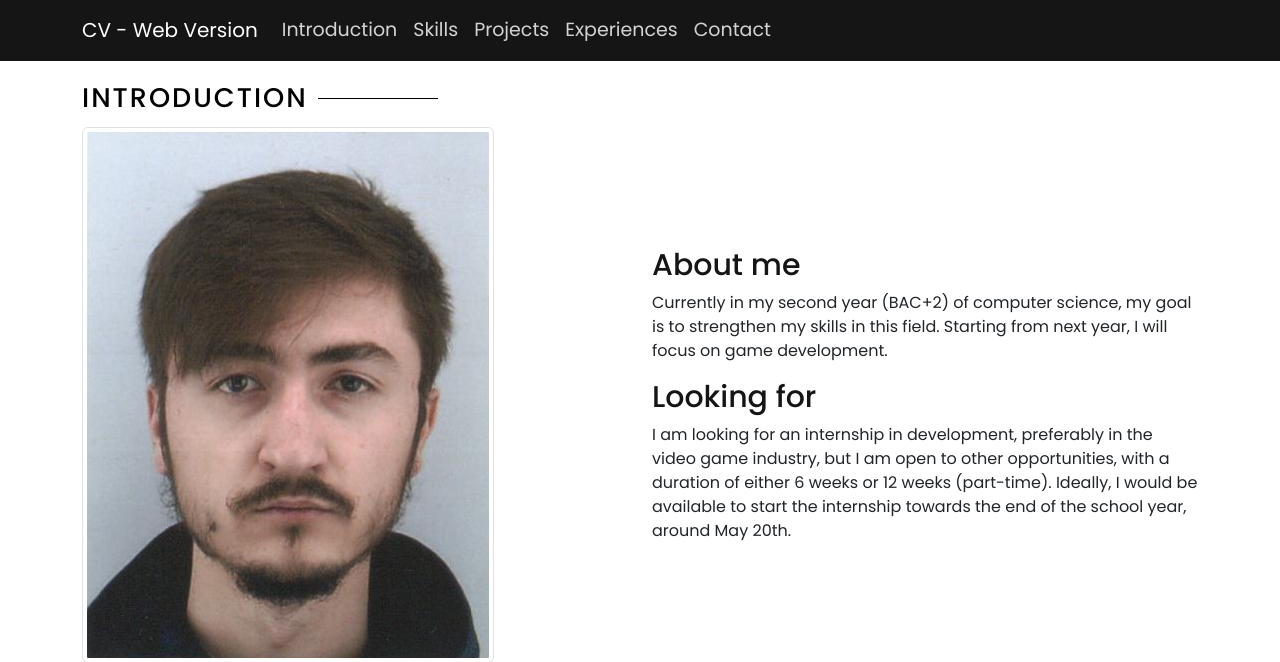
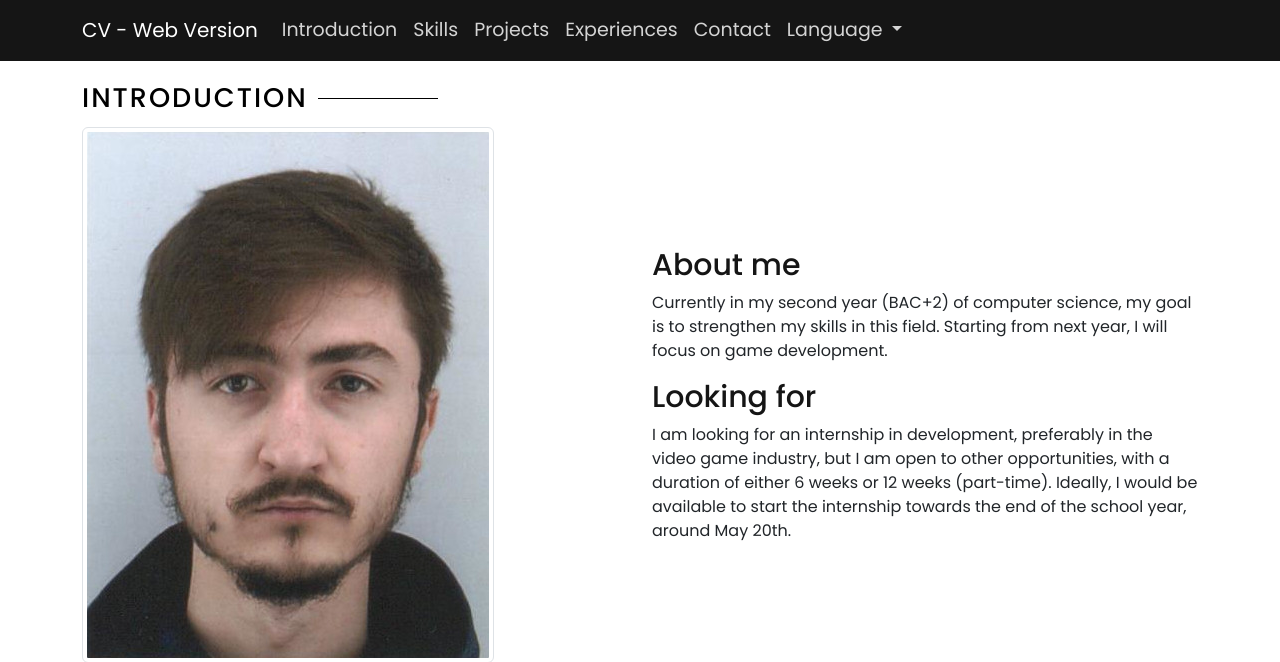
Before and after one commit to MihutaMihail/mihutamihail.github.io, a PHP site: page / in a window 1280 px wide. Shown: the top 662 px of the page. Run offline with PHP 8.4, Linux system fonts and the light colour scheme; some libraries are stand-ins or nearby versions.

Commit message:
[ADD] change language

```diff
--- a/assets/css/index.css
+++ b/assets/css/index.css
@@ -40,6 +40,11 @@ h2 {
 
 .navbar-toggler {
   background-color: white !important;
+}
+
+.dropdown-menu[data-bs-popper] {
+  background: #151515 !important;
+  border: solid white 2px;
 }
 
 /*--------------------------------------------------------------
--- a/assets/js/changeLanguage.js
+++ b/assets/js/changeLanguage.js
@@ -0,0 +1,31 @@
+// Change website text based on chosen language
+function changeLanguage(lang) {
+    const contentPath = lang === "en" ? "assets/json/english-content.json" : "assets/json/french-content.json";
+
+    /**
+     * Chaining methods with the dot notation is a way to handle asynchronous operations.
+     * This approach works because we're using functions specifically designed to handle async
+     * operations and return promises.
+     *
+     * When we call such a function, it initiates an asynchronous operation. While this operation may
+     * not produce a result immediately, it will eventually resolve and return a value. This is what
+     * a promise means.
+     *
+     * Each sequential code will use the result that was returned from the previous code.
+     */
+
+    // Request and fetch resource and return Response object
+    fetch(contentPath)
+        // Turn Reponse object into JSON
+        .then(response => response.json())
+        .then(data => {
+            // Get all elements that need to be translated
+            const elementsToTranslate = document.querySelectorAll('.language-dependent');
+
+            // For each element, replace their text with the text from the JSON file
+            elementsToTranslate.forEach(element => {
+                element.innerText = data[element.id];
+            });
+        })
+        .catch(error => console.error('Error fetching content :', error));
+}
--- a/assets/js/sectionOffset.js
+++ b/assets/js/sectionOffset.js
@@ -2,7 +2,7 @@
 $(document).ready(function() {
     // Get all anchor <a> elements + add click event handler
     $("a").on('click', function(event) {
-        /*
+        /**
         * Check if <a> element has a 'hash' (URL fragment identifier)
         * The 'hash' contains the part of the URL that follows the '#' symbol
         */
--- a/index.html
+++ b/index.html
@@ -46,10 +46,21 @@
             <div class="collapse navbar-collapse" id="navbarSupportedContent">
               <ul class="navbar-nav me-auto mb-2 mb-lg-0">
                 <li class="nav-item"><a class="nav-link scrollto active" href="#introduction">Introduction</a></li>
-                <li class="nav-item"><a class="nav-link scrollto active" href="#skills">Skills</a></li>
-                <li class="nav-item"><a class="nav-link scrollto active" href="#projects">Projects</a></li>
-                <li class="nav-item"><a class="nav-link scrollto active" href="#experiences">Experiences</a></li>
-                <li class="nav-item"><a class="nav-link scrollto active" href="#contact">Contact</a></li>
+                <li class="nav-item"><a id="skills" class="nav-link scrollto active language-dependent" href="#skills">Skills</a></li>
+                <li class="nav-item"><a id="projects" class="nav-link scrollto active language-dependent" href="#projects">Projects</a></li>
+                <li class="nav-item"><a id="experiences" class="nav-link scrollto active language-dependent" href="#experiences">Experiences</a></li>
+                <li class="nav-item"><a id="contact" class="nav-link scrollto active language-dependent" href="#contact">Contact</a></li>
+
+                <!-- Language toggle buttons -->
+                <li class="nav-item dropdown">
+                  <a id="language" class="nav-link dropdown-toggle language-dependent" href="#" role="button" data-bs-toggle="dropdown" aria-expanded="false">
+                    Language
+                  </a>
+                  <ul class="dropdown-menu">
+                    <li><button class="nav-link btn btn-link" onclick="changeLanguage('en')">English</button></li>
+                    <li><button class="nav-link btn btn-link" onclick="changeLanguage('fr')">Français</button></li>
+                  </ul>
+                </li>
               </ul>
             </div>
           </div>
@@ -76,16 +87,16 @@
 
         <div class="col-md-6 order-md-2">
           <div class="text-wrap">
-            <h2>About me</h2>
-            <p>
+            <h2 id="about-me" class="language-dependent">About me</h2>
+            <p id="about-me-message" class="language-dependent">
               Currently in my second year (BAC+2) of computer science, my goal is to strengthen my skills in this field.
               Starting from next year, I will focus on game development.
             </p>
           </div>
 
           <div class="text-wrap">
-            <h2>Looking for</h2>
-            <p>
+            <h2 id="looking-for" class="language-dependent">Looking for</h2>
+            <p id="looking-for-message" class="language-dependent">
               I am looking for an internship in development, preferably in the video game industry, but I am open to other opportunities,
               with a duration of either 6 weeks or 12 weeks (part-time). Ideally, I would be available to start the internship towards the end of
               the school year, around May 20th.
@@ -102,7 +113,7 @@
     <div class="container">
 
       <div class="section-title">
-        <h2>Skills</h2>
+        <h2 id="skills" class="language-dependent">Skills</h2>
       </div>
 
       <div class="row">
@@ -110,7 +121,7 @@
       <!-- Programming Languages -->
       <div class="col-md-6 col-12 mb-4">
         <div class="grid-container">
-          <h2>Programming Languages</h2>
+          <h2 id="programming-languages" class="language-dependent">Programming Languages</h2>
           <div class="row">
             <div class="grid-item col-6">
               C#
@@ -158,9 +169,9 @@
       <!-- Languages -->
       <div class="col-md-6 col-12 mb-4">
         <div class="grid-container">
-          <h2>Languages</h2>
+          <h2 id="languages" class="language-dependent">Languages</h2>
           <div class="row">
-            <div class="grid-item col-6">
+            <div id="skills-english" class="grid-item col-6 language-dependent">
               English
             </div>
             <div class="grid-item col-6">
@@ -168,7 +179,7 @@
             </div>
           </div>
           <div class="row">
-            <div class="grid-item col-6">
+            <div id="skills-french" class="grid-item col-6 language-dependent">
               French
             </div>
             <div class="grid-item col-6">
@@ -196,7 +207,7 @@
         <!-- Development -->
         <div class="col-md-6 col-12 mb-4">
           <div class="grid-container">
-            <h2>Development</h2>
+            <h2 id="game-development" class="language-dependent">Game Development</h2>
             <div class="row">
               <div class="grid-item col-6">
                 Unreal Engine Blueprint
@@ -219,7 +230,7 @@
         <!-- Operating Systems -->
         <div class="col-md-6 col-12">
           <div class="grid-container">
-            <h2>Operating Systems</h2>
+            <h2 id="operating-systems" class="language-dependent">Operating Systems</h2>
             <div class="row">
               <div class="grid-item col-6">
                 Bash
@@ -240,7 +251,7 @@
     <div class="container">
 
       <div class="section-title">
-        <h2>Projects</h2>
+        <h2 id="projects" class="language-dependent">Projects</h2>
       </div>
 
       <!-- First Project -->
@@ -252,10 +263,10 @@
               <div class="card-header mb-2 h6">
                 Platformer
               </div>
-              <p class="card-text">A platfomer game made with Unity. Goal is to pass each challenge that is presented until you reach the end.</p>
+              <p id="projects-platformer" class="card-text language-dependent">A platfomer game made with Unity. Goal is to pass each challenge that is presented until you reach the end.</p>
               <div class="text-center">
-                <a href="https://www.youtube.com/watch?v=SfqUuGNmkmY" class="btn btn-dark m-1" target="_blank">Watch on YouTube</a>
-                <a href="https://github.com/MihutaMihail/Unity-v2021.3.16_Platformer" class="btn btn-secondary m-1" target="_blank">GitHub Repository</a>
+                <a id="watch-on-youtube" href="https://www.youtube.com/watch?v=SfqUuGNmkmY" class="btn btn-dark m-1 language-dependent" target="_blank">Watch on YouTube</a>
+                <a id="github-repository" href="https://github.com/MihutaMihail/Unity-v2021.3.16_Platformer" class="btn btn-secondary m-1 language-dependent" target="_blank">GitHub Repository</a>
               </div>
             </div>
           </div>
@@ -269,10 +280,10 @@
               <div class="card-header mb-2 h6">
                 Kingdom Panic
               </div>
-              <p class="card-text">A game made with Unreal Engine. It's a tower defense where the goal is to place towers as to defend against the enemy.</p>
+              <p id="projects-kingdom-panic" class="card-text language-dependent">A game made with Unreal Engine. It's a tower defense where the goal is to place towers as to defend against the enemy.</p>
               <div class="text-center">
-                <a href="https://www.youtube.com/watch?v=ghjP0xtL4sI" class="btn btn-dark m-1" target="_blank">Watch on YouTube</a>
-                <a href="https://github.com/MihutaMihail/Unreal-v5.1_KingdomPanic" class="btn btn-secondary m-1" target="_blank">GitHub Repository</a>
+                <a id="watch-on-youtube" href="https://www.youtube.com/watch?v=ghjP0xtL4sI" class="btn btn-dark m-1 language-dependent" target="_blank">Watch on YouTube</a>
+                <a id="github-repository" href="https://github.com/MihutaMihail/Unreal-v5.1_KingdomPanic" class="btn btn-secondary m-1 language-dependent" target="_blank">GitHub Repository</a>
               </div>
             </div>
           </div>
@@ -286,10 +297,10 @@
               <div class="card-header mb-2 h6">
                 Pacman
               </div>
-              <p class="card-text">An attempt of the game Pacman using javascript.</p>
+              <p id="projects-pacman" class="card-text language-dependent">An attempt of the game Pacman using javascript.</p>
               <div class="text-center">
-                <a href="https://www.youtube.com/watch?v=DcCmeYA6cZ0" class="btn btn-dark m-1" target="_blank">Watch on YouTube</a>
-                <a href="https://github.com/MihutaMihail/pacman" class="btn btn-secondary m-1" target="_blank">GitHub Repository</a>
+                <a id="watch-on-youtube" href="https://www.youtube.com/watch?v=DcCmeYA6cZ0" class="btn btn-dark m-1 language-dependent" target="_blank">Watch on YouTube</a>
+                <a id="github-repository" href="https://github.com/MihutaMihail/pacman" class="btn btn-secondary m-1 language-dependent" target="_blank">GitHub Repository</a>
               </div>
             </div>
           </div>
@@ -303,10 +314,10 @@
               <div class="card-header mb-2 h6">
                 Groupie Tracker
               </div>
-              <p class="card-text">Use of the groupie-tracker API to create an app with golang.</p>
+              <p id="projects-groupie-tracker" class="card-text language-dependent">Use of the groupie-tracker API to create an app with golang.</p>
               <div class="text-center">
-                <a href="https://www.youtube.com/watch?v=fn6k69TmOL0" class="btn btn-dark m-1" target="_blank">Watch on YouTube</a>
-                <a href="https://github.com/MihutaMihail/groupie_tracker" class="btn btn-secondary m-1" target="_blank">GitHub Repository</a>
+                <a id="watch-on-youtube" href="https://www.youtube.com/watch?v=fn6k69TmOL0" class="btn btn-dark m-1 language-dependent" target="_blank">Watch on YouTube</a>
+                <a id="github-repository" href="https://github.com/MihutaMihail/groupie_tracker" class="btn btn-secondary m-1 language-dependent" target="_blank">GitHub Repository</a>
               </div>
             </div>
           </div>
@@ -314,7 +325,14 @@
       </div> <!--End Fourth Project-->
 
       <div class="text-center">
-        <h2 class="pt-3">If you want to see all my projects, check out my <a href="https://github.com/MihutaMihail" target="_blank" class="text-secondary">Github</a></h2>
+        <div class="text-center">
+          <h2 id="projects-message" class="pt-3 language-dependent">
+            If you want to see all my projects, check out my
+          </h2>
+          <h2>
+            <a href="https://github.com/MihutaMihail" target="_blank" class="text-secondary">GitHub</a>
+          </h2>
+        </div>
       </div>
 
     </div>
@@ -325,7 +343,7 @@
     <div class="container">
 
       <div class="section-title">
-        <h2>Experiences</h2>
+        <h2 id="experiences" class="language-dependent">Experiences</h2>
       </div>
 
       <div class="row">
@@ -333,29 +351,46 @@
         <div class="col-md-6">
           <div class="card mb-4">
             <div class="card-body">
-              <h2 class="card-title">Educational Project - YDAYS</h2>
-              <p class="card-text"><strong>Tower Defense Game in Unreal Engine</strong></p>
-              <p class="card-text"><strong>Duration:</strong> October 2022 - May 2023 | <strong>Duration:</strong> 7 Months | <strong>Format:</strong> In-Person</p>
+              <h2 id="experience-1-name" class="card-title language-dependent">Educational Project - YDAYS</h2>
               <p class="card-text">
+                <strong class="language-dependent" id="experience-1-title">Tower Defense Game in Unreal Engine</strong>
+              </p>
+              <p class="card-text">
+                <strong id="experience-duration" class="language-dependent" >Duration:</strong>
+                <span id="experience-1-duration" class="language-dependent"> October 2022 - May 2023 | </span>
+                <strong>Format:</strong>
+                <span id="experience-in-person" class="language-dependent"> In-Person</span>
+              </p>
+              <p id="experience-1-content" class="card-text language-dependent">
                 I actively contributed to the development of a Tower Defense game using Blueprints. The project spanned seven months, involving regular bi-weekly team meetings to ensure project alignment. My role included effective remote project management, fostering optimal progress throughout the development process.
               </p>
             </div>
           </div>
-        </div> <!-- End Experience 1 -->
+        </div>
+        <!-- End Experience 1 -->
 
         <!-- Experience 2 -->
         <div class="col-md-6">
           <div class="card mb-4">
             <div class="card-body">
-              <h2 class="card-title">Internship at LesBaleries' Association</h2>
-              <p class="card-text"><strong>Website Development with WordPress</strong></p>
-              <p class="card-text"><strong>Duration:</strong> April 2022 - May 2022 | <strong>Duration:</strong> 6 Weeks | <strong>Format:</strong> Remote</p>
+              <h2 id="experience-2-name" class="card-title language-dependent">Internship at LesBaleries' Association</h2>
               <p class="card-text">
+                <strong class="language-dependent" id="experience-2-title">Website Development with WordPress</strong>
+              </p>
+              <p class="card-text">
+                <strong id="experience-duration" class="language-dependent" >Duration:</strong>
+                <span id="experience-2-duration" class="language-dependent"> April 2022 - May 2022 | </span>
+                <strong>Format:</strong>
+                <span id="experience-remote" class="language-dependent"> Remote</span>
+              </p>
+              <p id="experience-2-content" class="card-text language-dependent">
                 During my internship with LesBaleries' association, I collaborated within a team to develop a WordPress website. Over the course of six weeks, I worked remotely, utilizing SQL for database management and executing necessary queries. Additionally, I adapted the code to accommodate various extensions used in the project.
               </p>
             </div>
           </div>
-        </div> <!-- End Experience 2 -->
+        </div>
+        <!-- End Experience 2 -->
+
       </div>
     </div>
   </section> <!-- End Experiences -->
@@ -365,10 +400,10 @@
     <div class="container">
 
       <div class="section-title">
-        <h2>Contact</h2>
+        <h2 id="contact" class="language-dependent">Contact</h2>
       </div>
 
-      <p>To note, the contact form will not send any message to my actual email address.</p>
+      <p id="contact-note" class="language-dependent">To note, the contact form will not send any message to my actual email address.</p>
 
       <div class="row mt-5">
 
@@ -384,7 +419,7 @@
           </div>
 
           <div>
-            <h4>Call</h4>
+            <h4 id="call" class="language-dependent">Call</h4>
             <p>06 60 53 40 79</p>
           </div>
         </div>
@@ -393,19 +428,19 @@
           <form action="#contact" method="post" role="form" class="php-email-form">
             <div class="row">
               <div class="col-md-6 form-group">
-                <input type="text" name="name" class="form-control" id="name" placeholder="Your Name" required>
+                <input type="text" name="name" class="form-control language-dependent" id="name" placeholder="Your Name" required>
               </div>
               <div class="col-md-6 form-group mt-3 mt-md-0">
-                <input type="email" class="form-control" name="email" id="email" placeholder="Your Email" required>
+                <input type="email" class="form-control language-dependent" name="email" id="email" placeholder="Your Email" required>
               </div>
             </div>
             <div class="form-group mt-3">
-              <input type="text" class="form-control" name="subject" id="subject" placeholder="Subject" required>
+              <input type="text" class="form-control language-dependent" name="subject" id="subject" placeholder="Subject" required>
             </div>
             <div class="form-group mt-3">
               <textarea class="form-control" name="message" rows="5" placeholder="Message" required></textarea>
             </div>
-            <div class="text-center mt-3"><button type="submit" class="btn btn-secondary">Send Message</button></div>
+            <div class="text-center mt-3"><button id="form-submit" type="submit" class="btn btn-secondary language-dependent">Send Message</button></div>
           </form>
         </div>
       </div>
@@ -424,7 +459,7 @@
               <p>
                 03 rue François Truffaut <br>
                 95220 Herblay<br><br>
-                <strong>Phone:</strong> 06 60 53 40 79<br>
+                <strong id="contact-phone" class="language-dependent">Phone:</strong> 06 60 53 40 79<br>
                 <strong>Email:</strong> mihutamihail95@gmail.com<br>
               </p>
               <div class="social-links mt-3">
@@ -438,9 +473,9 @@
             <h4>Useful Links</h4>
             <ul>
               <li><i class="bx bx-chevron-right"></i> <a href="#introduction">Introduction</a></li>
-              <li><i class="bx bx-chevron-right"></i> <a href="#skills">Skills</a></li>
-              <li><i class="bx bx-chevron-right"></i> <a href="#projects">Projects</a></li>
-              <li><i class="bx bx-chevron-right"></i> <a href="#experiences">Experiences</a></li>
+              <li><i class="bx bx-chevron-right"></i> <a id="skills" class="language-dependent" href="#skills">Skills</a></li>
+              <li><i class="bx bx-chevron-right"></i> <a id="projects" class="language-dependent" href="#projects">Projects</a></li>
+              <li><i class="bx bx-chevron-right"></i> <a id="experiences" class="language-dependent"href="#experiences">Experiences</a></li>
             </ul>
           </div>
 
@@ -456,6 +491,7 @@
 
   <!-- Custom Scripts -->
   <script src="assets/js/sectionOffset.js"></script>
+  <script src="assets/js/changeLanguage.js"></script>
 
 </body>
 
```
Also changed, not shown: assets/json/english-content.json (added, +43 -0 lines), assets/json/french-content.json (added, +43 -0 lines).
